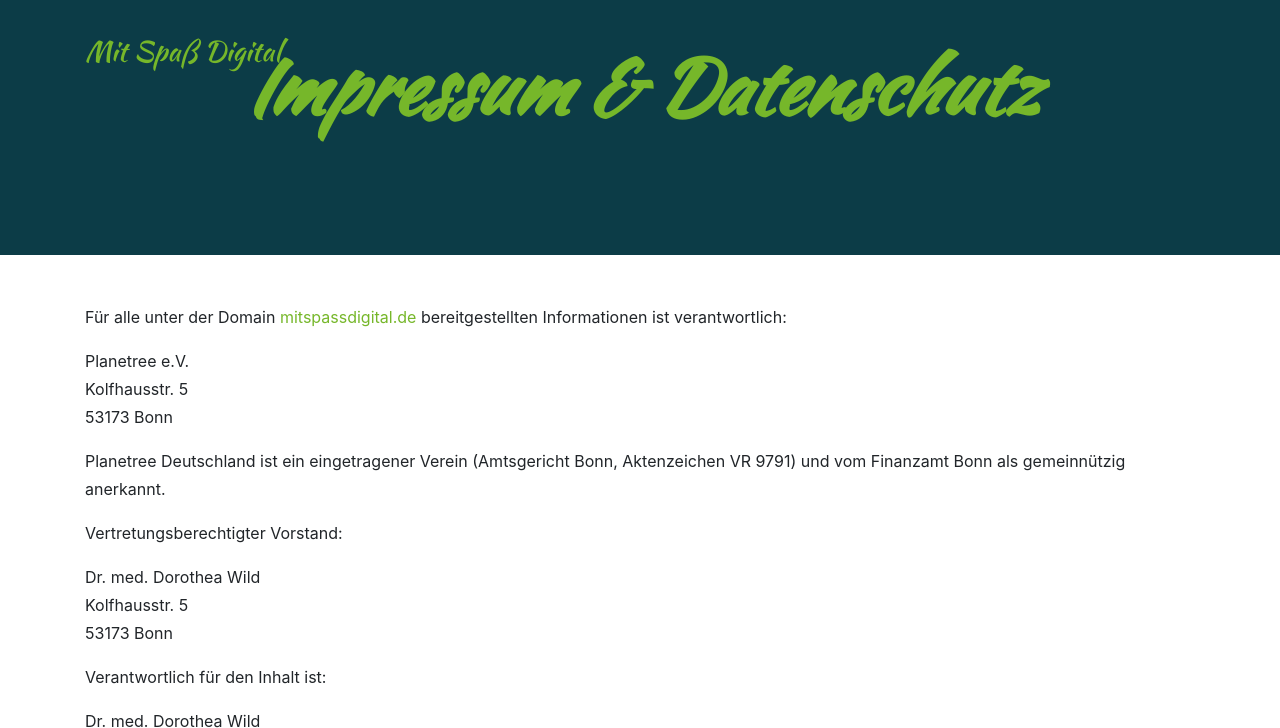
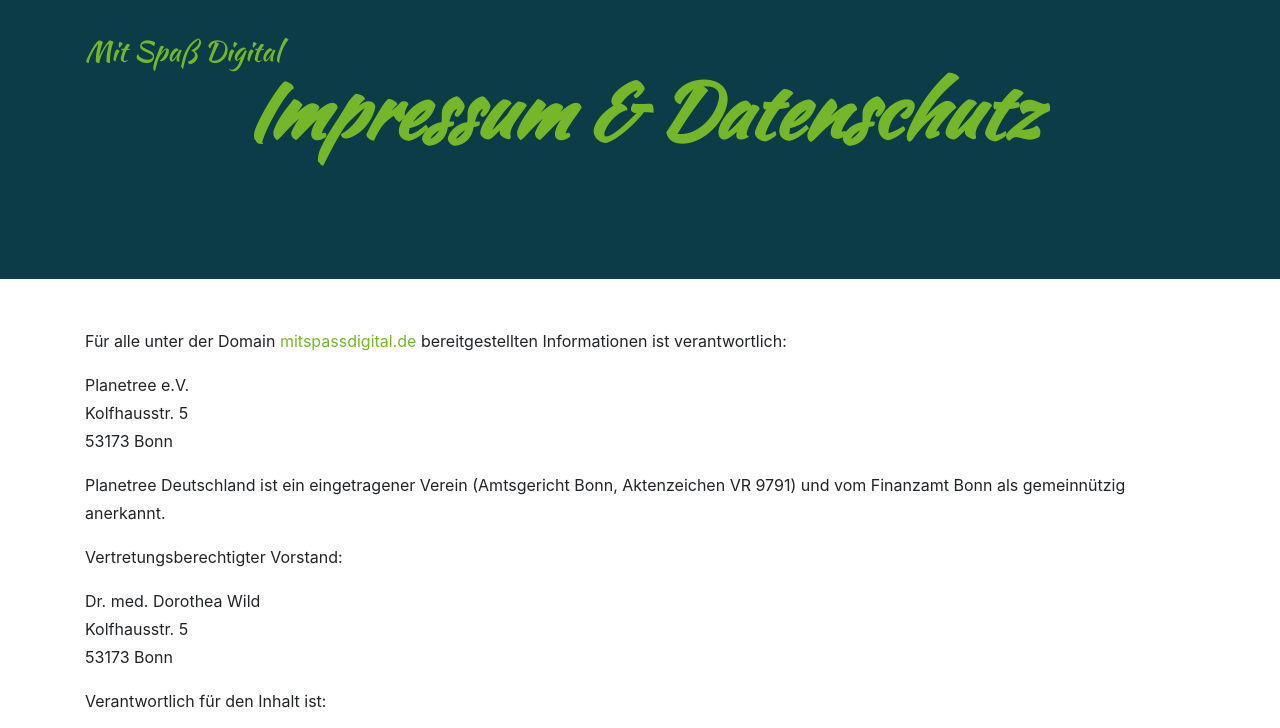
Before and after one commit to krautzource/pt-fwg-workshop, a plain HTML site: page impressum/index.html in a window 1280 px wide. Shown: the top 728 px of the page. Drawn offline with Linux system fonts and the light colour scheme; a web font is replaced by a local one.

Commit message:
fix: impressum header padding

```diff
--- a/impressum/index.html
+++ b/impressum/index.html
@@ -38,7 +38,7 @@
   <header class="masthead">
     <div class="container">
       <div class="intro-text">
-        <h1 class="intro-heading">Impressum &amp; Datenschutz</h1>
+        <h1 class="intro-heading pt-4">Impressum &amp; Datenschutz</h1>
       </div>
     </div>
   </header>
```
